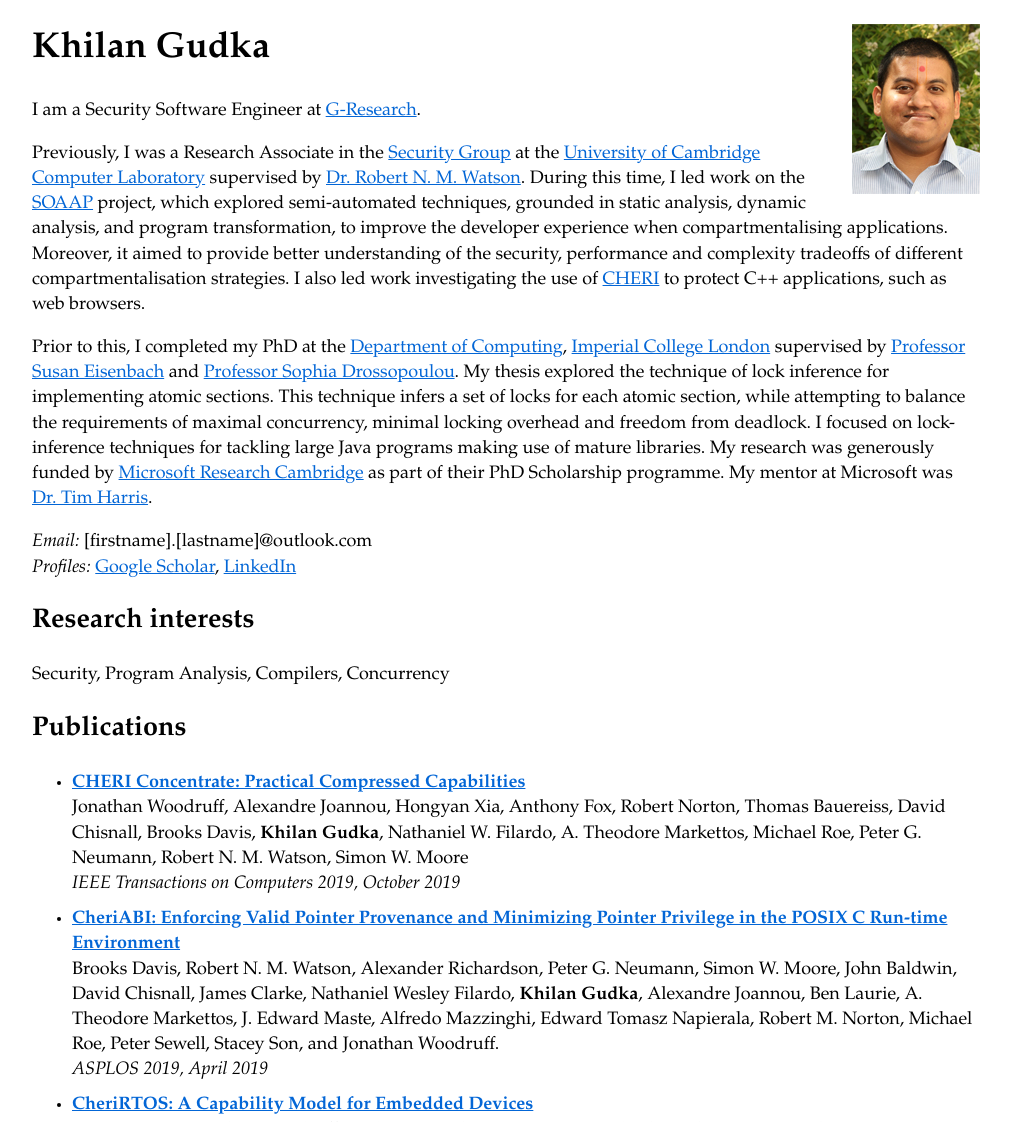
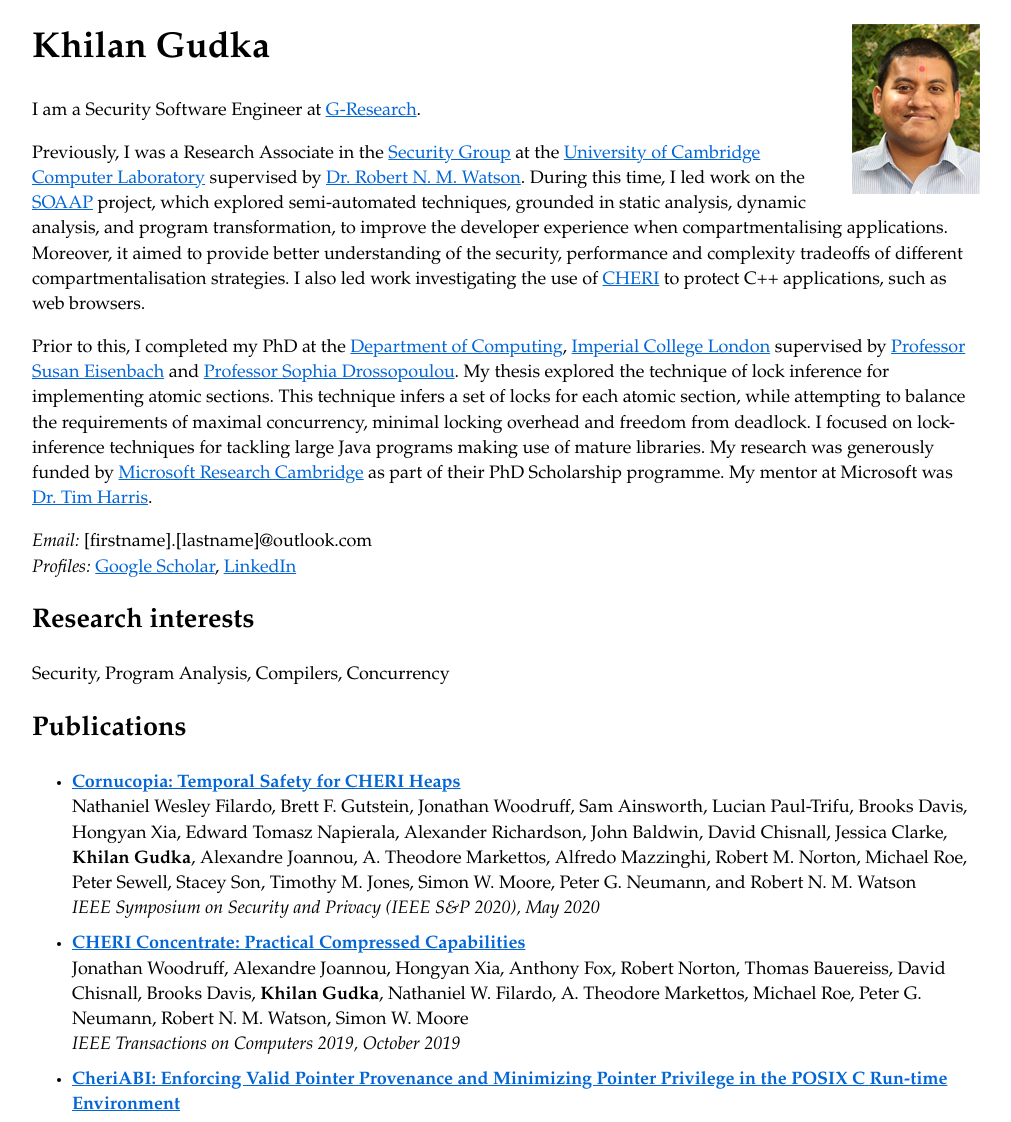
Before and after one commit to khilangudka/khilangudka.github.io, a plain HTML site: page index.html in a window 1280 px wide. Shown: the top 1122 px of the page, without its empty margins (134-1145 px from the left). Drawn offline with Linux system fonts and the light colour scheme.

Commit message:
Add cornucopia paper

```diff
--- a/index.html
+++ b/index.html
@@ -30,6 +30,9 @@
 		<h2>Publications</h2>
     <div id="pubs">
 		<ul>
+      <li><a href="https://www.cl.cam.ac.uk/research/security/ctsrd/pdfs/2020oakland-cornucopia.pdf"><b>Cornucopia: Temporal Safety for CHERI Heaps</b></a><br/>
+      Nathaniel Wesley Filardo, Brett F. Gutstein, Jonathan Woodruff, Sam Ainsworth, Lucian Paul-Trifu, Brooks Davis, Hongyan Xia, Edward Tomasz Napierala, Alexander Richardson, John Baldwin, David Chisnall, Jessica Clarke, <b>Khilan Gudka</b>, Alexandre Joannou, A. Theodore Markettos, Alfredo Mazzinghi, Robert M. Norton, Michael Roe, Peter Sewell, Stacey Son, Timothy M. Jones, Simon W. Moore, Peter G. Neumann, and Robert N. M. Watson<br />
+      <i>IEEE Symposium on Security and Privacy (IEEE S&amp;P 2020), May 2020</i>
       <li><a href="https://www.cl.cam.ac.uk/research/security/ctsrd/pdfs/2019tc-cheri-concentrate.pdf"><b>CHERI Concentrate: Practical Compressed Capabilities</b></a><br/>
       Jonathan Woodruff, Alexandre Joannou, Hongyan Xia, Anthony Fox, Robert Norton, Thomas Bauereiss, David Chisnall, Brooks Davis, <b>Khilan Gudka</b>, Nathaniel W. Filardo, A. Theodore Markettos, Michael Roe, Peter G. Neumann, Robert N. M. Watson, Simon W. Moore<br/>
       <i>IEEE Transactions on Computers 2019, October 2019</i>
```
